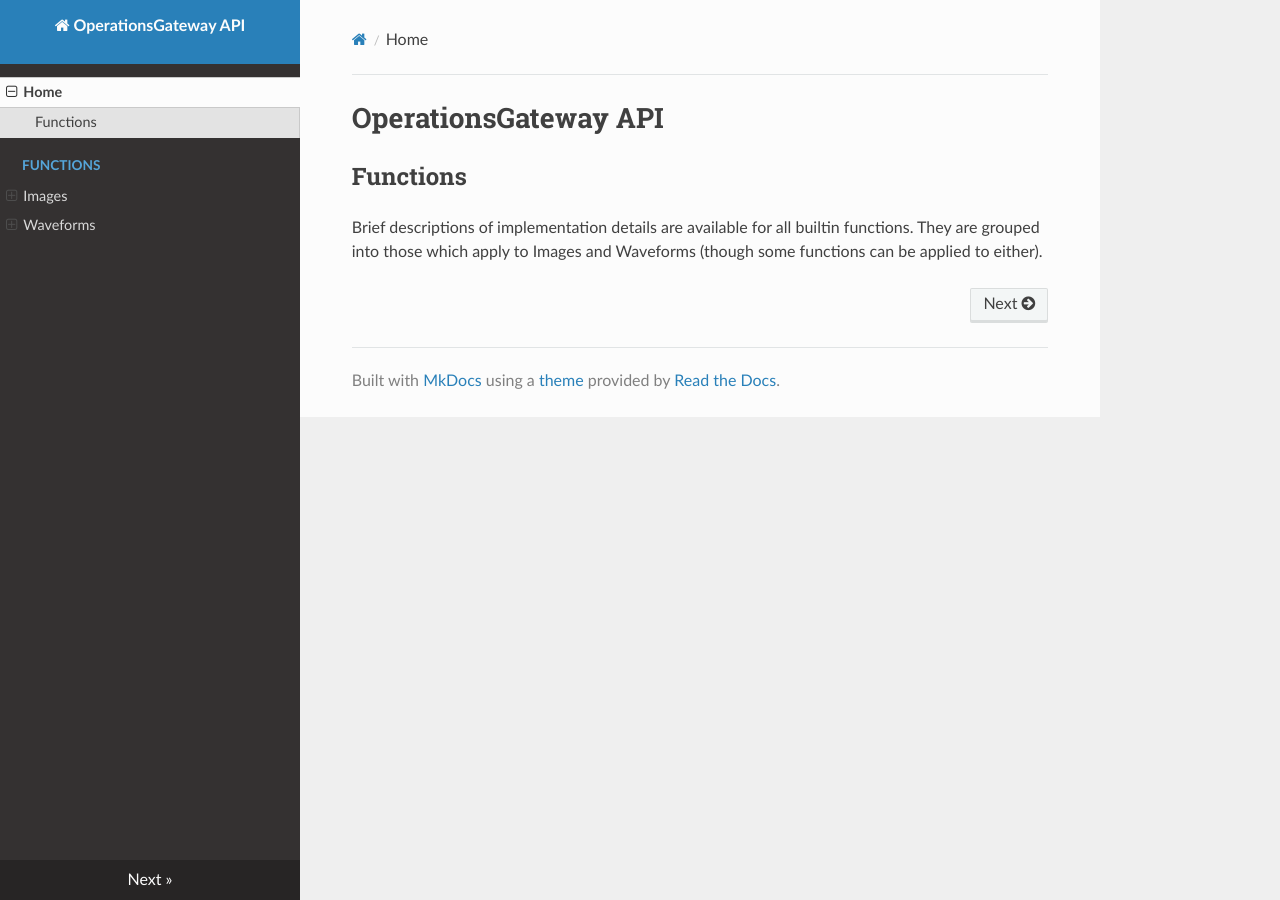
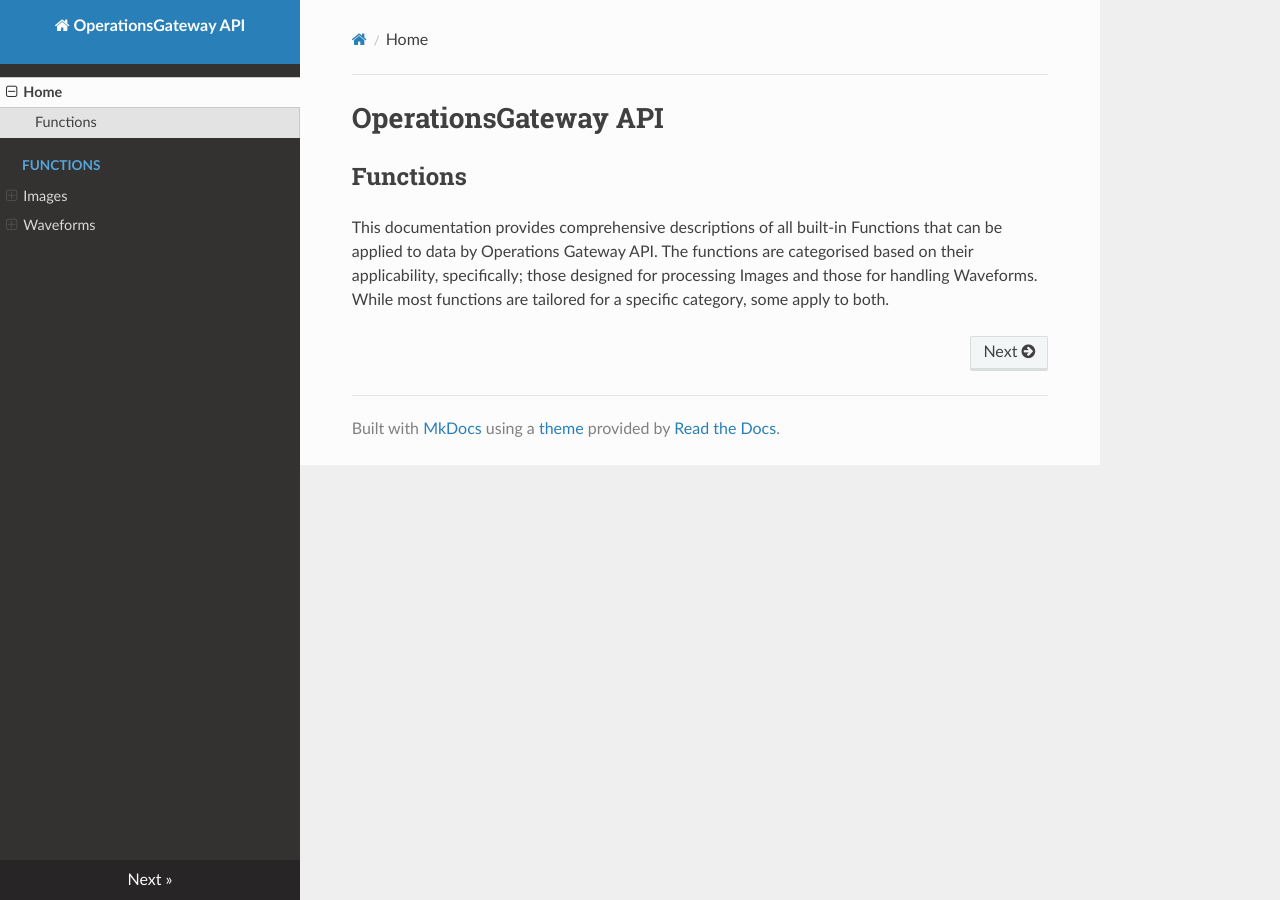
Before and after one commit to ral-facilities/operationsgateway-api, an MkDocs documentation site: the page built from docs/user/index.md, in a window 1280 px wide. Built offline with MkDocs 1.6.1, drawn with Linux system fonts in a browser that asks for light colours; nearby versions of some CDN libraries.

Commit message:
Add detail to index.md and move docs/docs to docs/user

```diff
--- a/docs/docs/index.md
+++ /dev/null
@@ -1,5 +0,0 @@
-# OperationsGateway API
-
-## Functions
-
-Brief descriptions of implementation details are available for all builtin functions. They are grouped into those which apply to Images and Waveforms (though some functions can be applied to either).
--- a/docs/mkdocs.yml
+++ b/docs/mkdocs.yml
@@ -1,5 +1,6 @@
 site_name: OperationsGateway API
 theme: readthedocs
+docs_dir: user
 
 plugins:
 - mkdocstrings:
--- /dev/null
+++ b/docs/user/index.md
@@ -0,0 +1,5 @@
+# OperationsGateway API
+
+## Functions
+
+This documentation provides comprehensive descriptions of all built-in Functions that can be applied to data by Operations Gateway API. The functions are categorised based on their applicability, specifically; those designed for processing Images and those for handling Waveforms. While most functions are tailored for a specific category, some apply to both.
```
Also changed, not shown: docs/user/functions/background.md (renamed from docs/docs/functions/background.md), docs/user/functions/centre.md (renamed from docs/docs/functions/centre.md), docs/user/functions/centroid_x.md (renamed from docs/docs/functions/centroid_x.md), docs/user/functions/centroid_y.md (renamed from docs/docs/functions/centroid_y.md), docs/user/functions/falling.md (renamed from docs/docs/functions/falling.md), docs/user/functions/fwhm.md (renamed from docs/docs/functions/fwhm.md), docs/user/functions/fwhm_x.md (renamed from docs/docs/functions/fwhm_x.md), docs/user/functions/fwhm_y.md (renamed from docs/docs/functions/fwhm_y.md), docs/user/functions/integrate.md (renamed from docs/docs/functions/integrate.md), docs/user/functions/rising.md (renamed from docs/docs/functions/rising.md).
